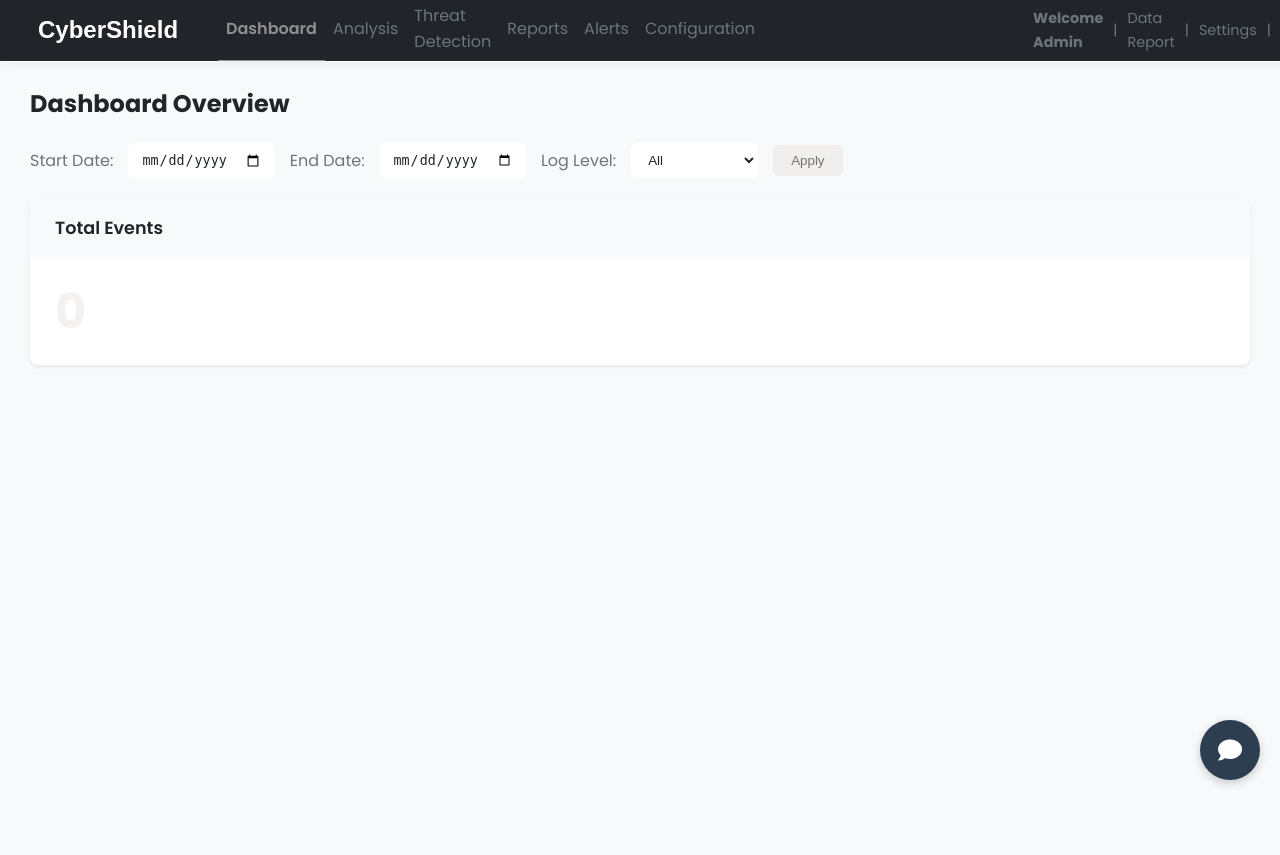
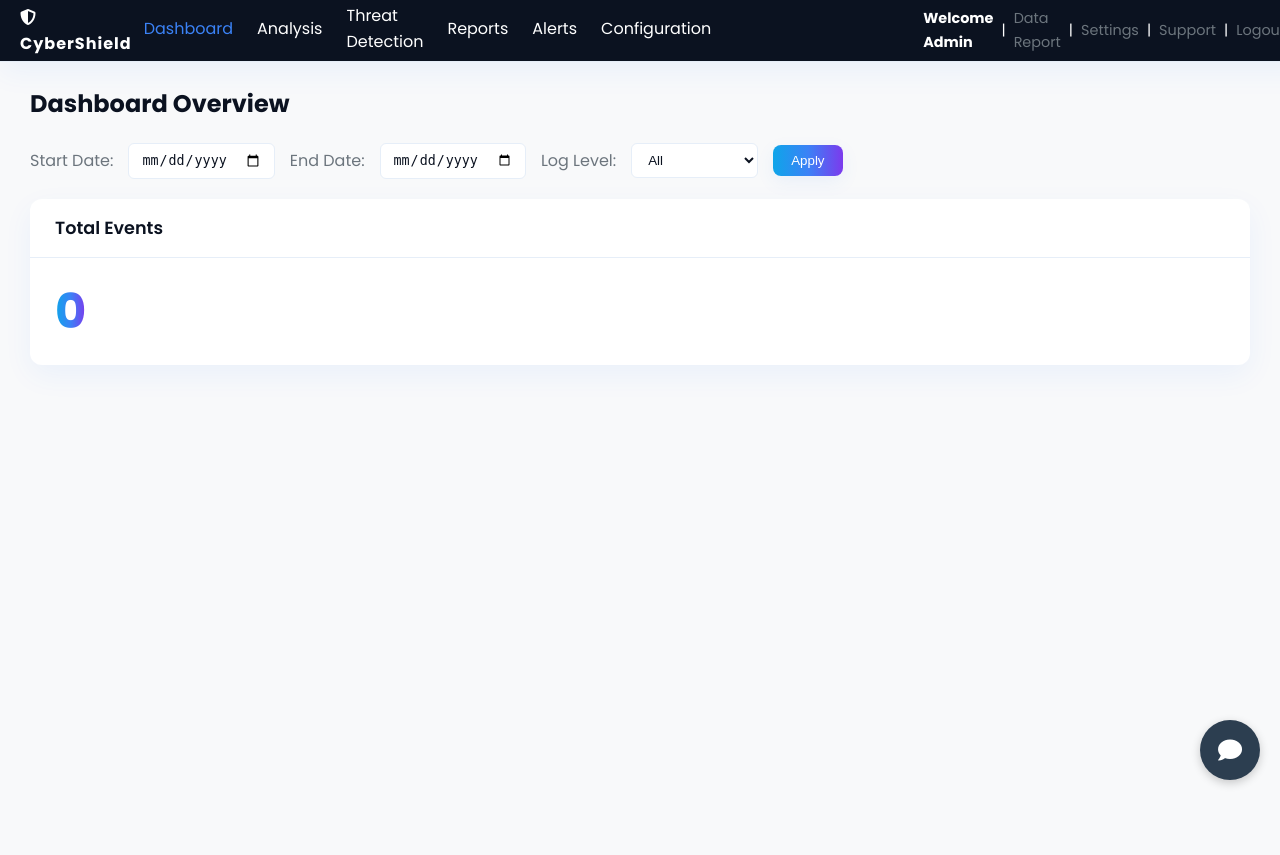
Before and after one commit to jagdishtripathy/SMEs-CyberShield, a Flask app: page /admin/dashboard in a window 1280 px wide. Run offline with Flask 3, Linux system fonts and the light colour scheme; the visitor is signed in with stand-in values (Sample User, id 1); data that the repository does not hold is empty; parts of the project's set-up code (start-up, migrations or seed data) failed here and were passed over.

Commit message:
Fix layout issues in the admin dashboard

```diff
--- a/static/index.html
+++ b/static/index.html
@@ -3,7 +3,7 @@
 <head>
     <meta charset="UTF-8">
     <meta name="viewport" content="width=device-width, initial-scale=1.0">
-    <title>INTRUSENSE SIEM Dashboard</title>
+    <title>Admin Dashboard</title>
     <link rel="stylesheet" href="/static/style.css">
     <link rel="stylesheet" href="/chatbot/static/chatbot.css">
     <link rel="stylesheet" href="https://cdnjs.cloudflare.com/ajax/libs/font-awesome/5.15.4/css/all.min.css">
@@ -11,7 +11,7 @@
 </head>
 <body>
     <nav role="navigation">
-        <div class="logo">CyberShield</div>
+        <div class="logo"><i class="fas fa-shield-alt"></i> CyberShield</div>
         <a href="#" id="nav-dashboard" class="nav-link active" data-target="dashboard-content"><i class="icon icon-dashboard"></i> Dashboard</a>
         <a href="#" id="nav-analysis" class="nav-link" data-target="analysis-content"><i class="icon icon-analysis"></i> Analysis</a>
         <a href="#" id="nav-environment" class="nav-link" data-target="environment-content"><i class="icon icon-threat"></i> Threat Detection</a>
@@ -26,11 +26,10 @@
             <a href="#" id="logout-link"><i class="icon icon-logout"></i> Logout</a>
         </div>
         <div class="theme-toggle">
-            <input type="checkbox" id="theme-switch">
-            <label for="theme-switch" class="theme-label">
-                <i class="fas fa-sun"></i>
-                <i class="fas fa-moon"></i>
-            </label>
+            <!-- Unified theme toggle button (uses JS to persist and update icon) -->
+            <button id="themeToggle" class="btn theme-toggle-btn" aria-label="Toggle theme" title="Toggle theme">
+                <i id="themeIcon" class="fas fa-moon"></i>
+            </button>
         </div>
     </nav>
 
--- a/static/script.js
+++ b/static/script.js
@@ -48,6 +48,69 @@ function configureChartJsDefaults() {
     }
 }
 
+/* ----------------------
+   Theme toggle helpers
+   ---------------------- */
+function applyTheme(theme) {
+    if (theme === 'dark') {
+        document.documentElement.setAttribute('data-theme', 'dark');
+    } else {
+        document.documentElement.removeAttribute('data-theme');
+    }
+}
+
+function updateThemeIcon() {
+    const icon = document.getElementById('themeIcon');
+    if (!icon) return;
+    const dark = document.documentElement.getAttribute('data-theme') === 'dark';
+    icon.className = dark ? 'fas fa-sun' : 'fas fa-moon';
+}
+
+function toggleTheme() {
+    const isDark = document.documentElement.getAttribute('data-theme') === 'dark';
+    const next = isDark ? 'light' : 'dark';
+    applyTheme(next === 'dark' ? 'dark' : 'light');
+    try { localStorage.setItem('theme', next); } catch (e) {}
+    updateThemeIcon();
+    // Reconfigure Chart.js defaults and update any existing charts so they adopt new theme colors
+    try {
+        configureChartJsDefaults();
+        if (typeof Chart !== 'undefined') {
+            Object.values(Chart.instances).forEach(inst => {
+                try {
+                    // Update dataset colors heuristically based on current CSS vars
+                    if (inst.data && Array.isArray(inst.data.datasets)) {
+                        inst.data.datasets.forEach(ds => {
+                            if (ds.borderColor) ds.borderColor = getCssVariable('--accent-primary') || ds.borderColor;
+                            if (ds.backgroundColor) ds.backgroundColor = getCssVariable('--accent-secondary') || ds.backgroundColor;
+                        });
+                    }
+                    // Update tooltip / legend colors
+                    if (inst.options && inst.options.plugins && inst.options.plugins.legend) {
+                        inst.options.plugins.legend.labels = inst.options.plugins.legend.labels || {};
+                        inst.options.plugins.legend.labels.color = getCssVariable('--text-primary') || inst.options.plugins.legend.labels.color;
+                    }
+                    inst.update();
+                } catch (e) { /* ignore individual chart update errors */ }
+            });
+        }
+    } catch(e) { console.warn('Chart refresh on theme toggle failed', e); }
+}
+
+function initTheme() {
+    let stored = null;
+    try { stored = localStorage.getItem('theme'); } catch (e) { stored = null; }
+    if (stored === 'dark' || stored === 'light') {
+        applyTheme(stored === 'dark' ? 'dark' : 'light');
+    } else {
+        const prefersDark = window.matchMedia && window.matchMedia('(prefers-color-scheme: dark)').matches;
+        applyTheme(prefersDark ? 'dark' : 'light');
+    }
+}
+
+// Initialize theme early so Chart.js reads correct CSS variables
+initTheme();
+updateThemeIcon();
 configureChartJsDefaults();
 
 // =====================================================
@@ -787,6 +850,16 @@ document.addEventListener('DOMContentLoaded', function() {
             fetchAlerts(20);
         }, 30000);
 
+        // Theme toggle button wiring (if present)
+        const themeBtn = document.getElementById('themeToggle');
+        if (themeBtn) {
+            themeBtn.addEventListener('click', (e) => { e.preventDefault(); toggleTheme(); });
+            themeBtn.addEventListener('keydown', (e) => { if (e.key === 'Enter' || e.key === ' ') { e.preventDefault(); toggleTheme(); } });
+        }
+
+        // Ensure icon matches current theme
+        updateThemeIcon();
+
         // --- Test for IP Block Popup ---
         // Uncomment the line below to test the popup 5 seconds after the page loads
         // setTimeout(() => { showIpBlockedPopup('198.51.100.123'); }, 5000);
--- a/static/style.css
+++ b/static/style.css
@@ -2,97 +2,170 @@
 @import url('https://fonts.googleapis.com/css2?family=Poppins:wght@300;400;600;700&display=swap'); /* Import Poppins font */
 
 /* ============================================================= */
-/* === INTRUSENSE SIEM DASHBOARD - LIGHT PROFESSIONAL THEME ==== */
+/* === CYBERSHIELD SIEM DASHBOARD - LIGHT PROFESSIONAL THEME ==== */
 /* ============================================================= */
 :root {
     --bg-body: #f8f9fa;
     --bg-panel: #ffffff;
-    --bg-nav: #212529;
+    --bg-nav: #0b1220; /* dark navy */
+    --nav-text: #ffffff;
     --bg-input: #ffffff;
-    --text-primary: #212529;
+    --text-primary: #0b1220;
     --text-secondary: #6c757d;
-    --border-color: #fff;
+    --border-color: #e6eef8;
+    --panel-radius: 12px;
+    --panel-border-radius: 12px;
+    --panel-shadow: 0 10px 30px rgba(13, 110, 253, 0.06);
 
-    /* Accent Colors */
-    --accent-primary: #ede6e68c;
+    /* Accent Colors (use gradient for eye-catching look) */
+    --accent-gradient: linear-gradient(90deg, #0ea5e9 0%, #3b82f6 50%, #7c3aed 100%);
+    --accent-primary: #3b82f6;
     --accent-secondary: #0dcaf0;
-    --accent-glow: rgba(13, 110, 253, 0.3);
+    --accent-glow: rgba(59, 130, 246, 0.28);
+
+    /* Additional semantic variables (previously referenced but not defined) */
+    --error-text: #7f1d1d;
+    --error-border: #dc2626;
+    --error-bg: rgba(220, 38, 38, 0.06);
+    --bg-dark: #0b1220; /* used for button text on light theme */
+    --font-mono: ui-monospace, SFMono-Regular, Menlo, Monaco, 'Courier New', monospace;
+    --font-primary: 'Poppins', sans-serif;
+    --debug-color: #a855f7;
 
     /* Status Colors */
-    --success-color: #198754;
-    --warning-color: #ffc107;
-    --error-color: #dc3545;
-    --info-color: #0dcaf0;
+    --success-color: #16a34a;
+    --warning-color: #f59e0b;
+    --error-color: #ef4444;
+    --info-color: #06b6d4;
+
+    /* Misc */
+    --glass: rgba(255,255,255,0.6);
 }
+
+/* Responsive adjustments for admin page (mobile-first improvements) */
+.dashboard-grid {
+    display: grid;
+    grid-template-columns: repeat(auto-fit, minmax(320px, 1fr));
+    gap: 16px;
+}
+
+/* Small screen nav: make navigation horizontal and scrollable */
+@media (max-width: 768px) {
+    nav[role="navigation"] {
+        display: flex;
+        flex-direction: row;
+        align-items: center;
+        gap: 8px;
+        padding: 10px 16px;
+        overflow-x: auto;
+        -webkit-overflow-scrolling: touch;
+    }
+    nav[role="navigation"] .user-info { display: none; }
+    .main-container { padding: 12px; }
+    .panel { width: 100%; }
+    .filters { flex-direction: column; gap: 8px; align-items: stretch; }
+}
+
+/* Dark theme overrides */
+[data-theme="dark"] {
+    --bg-body: #071026; /* near-black navy */
+    --bg-panel: linear-gradient(180deg, rgba(6,10,20,0.9), rgba(8,14,24,0.95));
+    --bg-nav: #031226;
+    --nav-text: #e6eef8;
+    --bg-input: #07162a;
+    --text-primary: #e6eef8;
+    --text-secondary: #9aa6b2;
+    --border-color: rgba(255,255,255,0.04);
+    --panel-shadow: 0 10px 30px rgba(0,0,0,0.6);
+    --accent-primary: #60a5fa;
+    --accent-secondary: #2dd4bf;
+    --accent-glow: rgba(96,165,250,0.18);
+    --glass: rgba(255,255,255,0.03);
+
+    /* Dark theme semantic overrides */
+    --error-text: #fecaca;
+    --error-border: #ef4444;
+    --error-bg: rgba(239, 68, 68, 0.06);
+    --bg-dark: #e6eef8; /* light text used on dark backgrounds */
+    --font-mono: ui-monospace, SFMono-Regular, Menlo, Monaco, 'Courier New', monospace;
+    --font-primary: 'Poppins', sans-serif;
+    --debug-color: #c4b5fd;
+}
+
+/* Smooth theme transitions */
+* { transition: background-color 0.28s ease, color 0.28s ease, border-color 0.28s ease, box-shadow 0.28s ease; }
 
 /* === Global Reset === */
 body {
     font-family: 'Poppins', sans-serif;
-    background-color: var(--bg-body);
+    background: var(--bg-body);
     color: var(--text-primary);
     margin: 0;
     padding: 0;
     line-height: 1.6;
+    -webkit-font-smoothing:antialiased;
 }
 
 /* ============================================================= */
 /* === NAVIGATION BAR ========================================== */
 /* ============================================================= */
 nav {
-    background-color: var(--bg-nav);
+    background: var(--bg-nav);
+    color: var(--nav-text);
     border-bottom: 1px solid var(--border-color);
-    box-shadow: 0 2px 10px rgba(0, 0, 0, 0.05);
+    box-shadow: var(--panel-shadow);
     height: 45px;
     display: flex;
+
     align-items: center;
-    padding: 0.5rem;
+    padding: 0.5rem 0.5rem;
+    padding-left: 20px;
     position: fixed;
     top: 0;
     left: 0;
     width: 100%;
-    z-index: 1000;
-    transition: all 0.3s ease;
+    /* z-index: 1000; */
 }
 
 nav .logo {
     font-weight: 700;
-    font-size: 1.5rem;
-    color: #ffffff;
-    margin-right: 40px;
-    margin-left: 30px;
-    font-family: 'Orbitron', 'Exo 2', sans-serif;
+    font-size: 1rem;
+    color: var(--nav-text);
+    /* margin-right: 18px; */
+    /* margin-left: 18px; */
+    letter-spacing: 01px;
 }
 
 nav a.nav-link {
     text-decoration: none;
-    color: var(--text-secondary);
-    padding: 8px;
+    color: var(--nav-text);
+    padding: 10px 12px;
     height: 100%;
     display: flex;
     align-items: center;
     border-bottom: 3px solid transparent;
-    transition: all 0.3s ease;
+    /* transition: color 0.18s ease, transform 0.18s ease; */
 }
 
 nav a.nav-link:hover {
     color: var(--accent-primary);
-    background-color: rgba(228, 229, 232, 0.05);
+    transform: translateY(-2px);
 }
 
 nav a.nav-link.active {
     color: var(--accent-primary);
-    border-bottom-color: var(--accent-primary);
-    font-weight: 600;
+    /* border-bottom-color: var(--accent-primary); */
+    /* font-weight: 700; */
 }
 
 nav .user-info {
-    margin-left: 270px;
+    margin-left: 200px;
     margin-right: 10px;
-    display: inline-flex;
+    display: flex;
     align-items: center;
-    gap: 10px;
+    gap: 8px;
     font-size: 0.9em;
-    color: var(--text-secondary);
+    color: var(--nav-text);
     position:relative;
 }
 
@@ -140,20 +213,20 @@ main.main-container {
     padding: 0px;
     margin-top: 20px;
     /* border: 10px solid var(--border-color) transparent; */
-    border-radius: 0.5rem;
-    box-shadow: 0 0.125rem 0.25rem rgba(0, 0, 0, 0.075);
+    border-radius: var(--panel-radius);
+    box-shadow: var(--panel-shadow);
     transition: all 0.3s ease;
     display: flexbox;
     flex-direction: row;
 }
 .panel:hover {
-    transform: translateY(-3px);
-    box-shadow: 0 0.5rem 1rem rgba(0, 0, 0, 0.1);
+    transform: translateY(-6px) scale(1.01);
+    box-shadow: 0 20px 40px rgba(14, 165, 233, 0.06);
 }
 
 .panel-header {
     padding: 15px 25px;
-    background-color: #f8f9fa;
+    background: transparent;
     border-bottom: 1px solid var(--border-color);
     display: flex;
     flex-direction: row;
@@ -175,8 +248,11 @@ main.main-container {
 /* Total Events Panel */
 .total-count-display {
     font-size: 3rem;
-    color: var(--accent-primary);
-    font-weight: 700;
+    background: var(--accent-gradient);
+    background-clip: text;
+    -webkit-background-clip: text;
+    -webkit-text-fill-color: transparent;
+    font-weight: 800;
     text-align: center;
     line-height: 1.2;
 }
@@ -210,17 +286,18 @@ main.main-container {
     outline: none;
 }
 .filters button {
-    background-color: var(--accent-primary);
-    color: #747272;
+    background: var(--accent-gradient);
+    color: #fff;
     border: none;
-    border-radius: 0.375rem;
+    border-radius: 0.5rem;
     padding: 8px 18px;
     cursor: pointer;
-    transition: background-color 0.3s ease, transform 0.2s ease;
+    transition: transform 0.18s ease, box-shadow 0.18s ease;
+    box-shadow: 0 6px 18px rgba(59,130,246,0.08);
 }
 .filters button:hover {
-    background-color: #0b5ed7;
-    transform: scale(1.05);
+    transform: translateY(-3px);
+    box-shadow: 0 18px 36px rgba(59,130,246,0.12);
 }
 
 
```
Also changed, not shown: other parts of static/style.css (+45 -57 lines).
